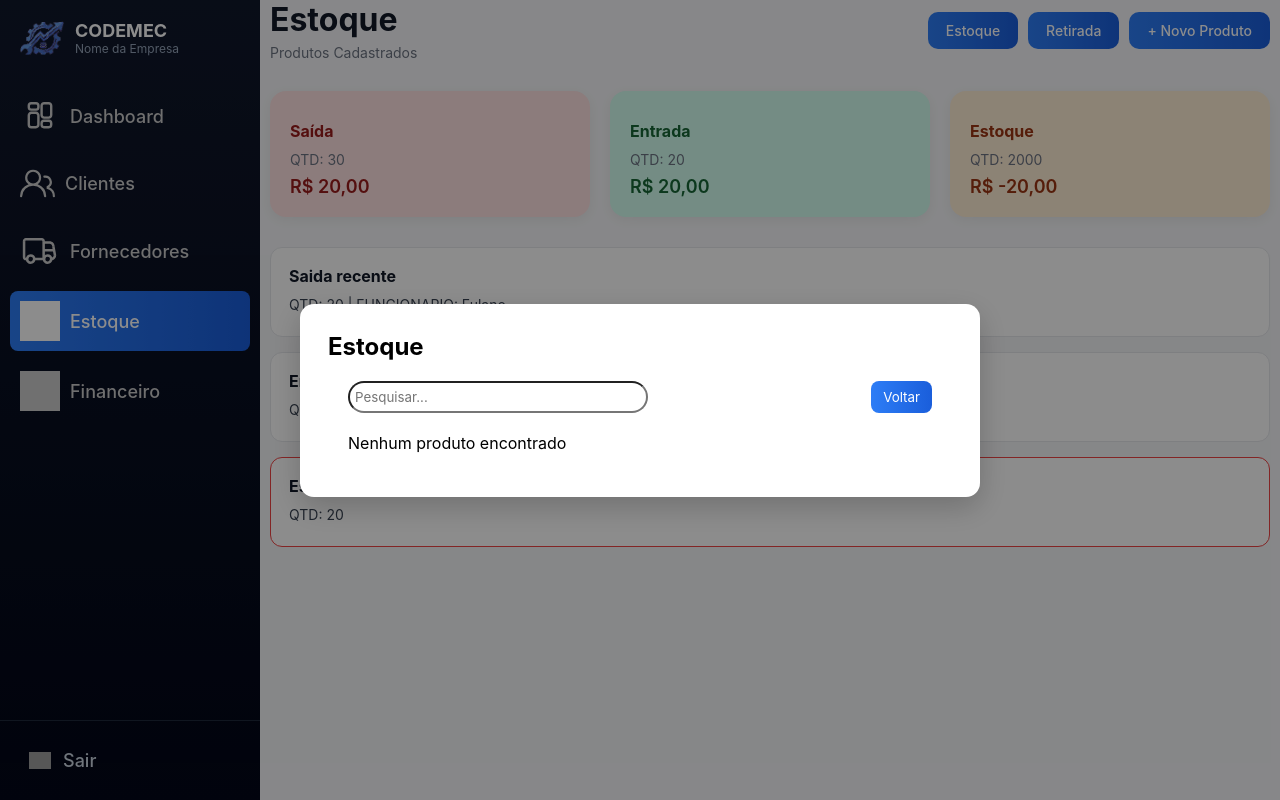
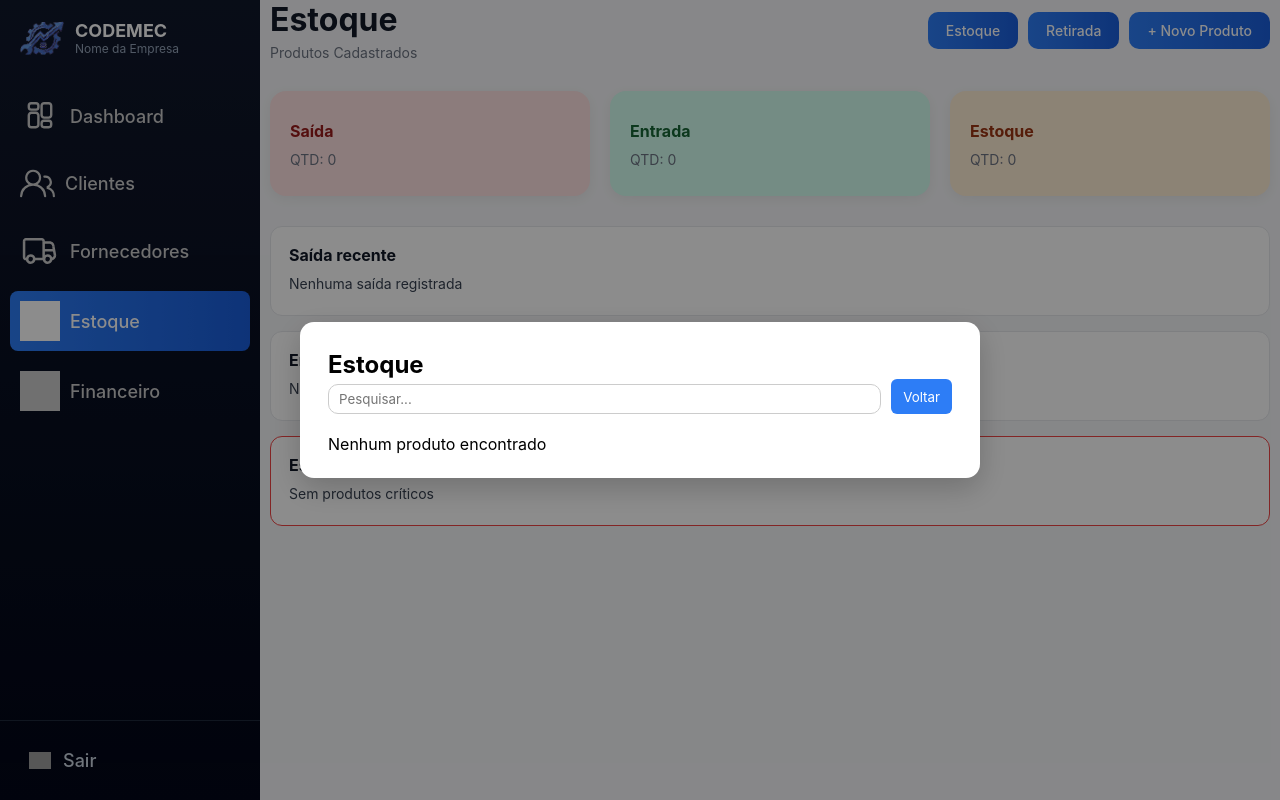
Before and after one commit to The-Saul/PI-Sistema-de-Gestao-para-Oficina-Mecanica, a React (Create React App) app in the folder frontend/: page /estoque in a window 1280 px wide. Both pictures are taken after a click on the button "Estoque". Built offline with nearby package versions, Linux system fonts and the light colour scheme; grey boxes are pictures that could not be loaded.

Commit message:
antoniel

```diff
--- a/frontend/src/Estoque.css
+++ b/frontend/src/Estoque.css
@@ -110,6 +110,7 @@
   background: #ffedd5;
   color: #9a3412;
 }
+
 
 /* LISTAS */
 .list {
@@ -244,73 +245,114 @@
 
 
 /* ===== listproduto =====*/
-.modal-ListProduto {
-  position: fixed; /* 🔥 ESSENCIAL */
+/* ===== MODAL ===== */
+.modal-overlay {
+  position: fixed;
   top: 0;
   left: 0;
-  width: 100vw;
-  height: 100vh;
-  background: rgba(0, 0, 0, 0.3);
+  width: 100%;
+  height: 100%;
+  background: rgba(0,0,0,0.4);
+
   display: flex;
   justify-content: center;
   align-items: center;
-  z-index: 9999; /* 🔥 FICA NA FRENTE DE TUDO */
+
+  z-index: 9999;
 }
 
-
-.form-listproduto{
-  display: grid;
-  grid-template-columns: repeat(4, 1fr);
-  gap: 12px;
-  margin-top: 15px;
-  border-color: #636363;
-  background-color: #e1e0e0;
-  border-radius: 5px;
-  color: #2f2f2f;
-  padding: 10px;
-}
-.form-header{
-border-radius: 20px;
-padding: 20px;
-}
-.modal-header{
-  margin-top:  20px;
-  margin-left: 20px;
-  margin-right: 20px;
-  display: flex;
-  justify-content: space-between;
-
+/* ===== CAIXA DO MODAL ===== */
+.modal {
+  background: #fff;
+  padding: 20px;
+  border-radius: 10px;
+  width: 90%;
+  max-width: 800px;
 }
 
-.btn-listExcluir{
-  background-color: #ccc;
-  border-radius: 5px;
+/* ===== HEADER ===== */
+.modal-header {
+  display: flex;
+  gap: 10px;
+  margin-bottom: 20px;
 }
 
-/* INPUT GRANDE */
+/* ===== INPUT ===== */
+
 .full-list {
-  border-radius: 20px;
-  width: 300px;
-  padding: 5px;
+  margin-top: 5px;
+  flex: 1;
+  padding: 6px 10px;
+  border-radius: 10px;
+  border: 1px solid #ccc;
 }
 
+/* ===== BOTÃO VOLTAR ===== */
 .btn-voltar {
-  background: linear-gradient(90deg, #2d7df6, #1a5edb);
+  background: #2d7df6;
   color: white;
   border: none;
-  padding: 8px 12px;
-  border-radius: 8px;
+  padding: 6px 12px;
+  border-radius: 6px;
   cursor: pointer;
 }
 
-/* ANIMAÇÃO */
-@keyframes popup {
-  from {
-    opacity: 0;
-    transform: scale(0.9);
-  }
-  to {
-    opacity: 1;
-    transform: scale(1);
-  }
+/* ===== LISTA ===== */
+.form-header {
+  display: flex;
+  flex-direction: column;
+  gap: 10px;
 }
+
+/* ===== CARD PRODUTO ===== */
+.form-listproduto {
+  background: #f5f5f5;
+  border: 1px solid #ccc;
+  border-radius: 8px;
+  padding: 10px;
+
+  display: grid;
+  grid-template-columns: 1fr 1fr; /* 🔥 corrigido */
+  gap: 6px 12px;
+
+  font-size: 13px;
+}
+
+/* nome */
+.form-listproduto p:first-child {
+  grid-column: span 2;
+  font-weight: bold;
+}
+
+/* observação */
+.form-listproduto p:last-of-type {
+  grid-column: span 2;
+}
+
+/* ===== BOTÃO EXCLUIR ===== */
+.btn-listExcluir {
+
+
+  grid-column: span 2; /* ocupa a linha toda */
+ justify-self: end;   /* joga pra direita */
+  padding: 4px 8px;
+  font-size: 12px;
+
+  background-color: #e53935;
+  color: #fff;
+  border: none;
+  border-radius: 5px;
+  cursor: pointer;
+}
+
+/* ===== ESTOQUE BAIXO ===== */
+.estoque-baixo {
+  background: #ffecec;
+}
+
+/* ===== ALERTA ===== */
+.alerta {
+  color: #e53935;
+  font-size: 12px;
+  margin-left: 6px;
+}
--- a/frontend/src/components/EStoque/CardEstoque.jsx
+++ b/frontend/src/components/EStoque/CardEstoque.jsx
@@ -1,21 +1,30 @@
-import React from "react";
-
-function Card({ title, qtd, value, color }) {
+function Card({ title, qtd, color }) {
   return (
     <div className={`card ${color}`}>
       <h3>{title}</h3>
       <p>QTD: {qtd}</p>
-      <strong>{value}</strong>
     </div>
   );
 }
 
-export default function Cards() {
+export default function CardEstoque({ produtos, historico }) {
+  const totalEstoque = produtos.reduce(
+    (acc, p) => acc + Number(p.quantidade || 0),
+    0
+  );
+
+  const totalSaida = historico.reduce(
+    (acc, h) => acc + Number(h.quantidade || 0),
+    0
+  );
+
+  const totalEntrada = produtos.length;
+
   return (
     <section className="cards">
-      <Card title="Saída" qtd={30} value="R$ 20,00" color="red" />
-      <Card title="Entrada" qtd={20} value="R$ 20,00" color="green" />
-      <Card title="Estoque" qtd={2000} value="R$ -20,00" color="orange" />
+      <Card title="Saída" qtd={totalSaida} color="red" />
+      <Card title="Entrada" qtd={totalEntrada} color="green" />
+      <Card title="Estoque" qtd={totalEstoque} color="orange" />
     </section>
   );
 }
--- a/frontend/src/components/EStoque/ListProduto.jsx
+++ b/frontend/src/components/EStoque/ListProduto.jsx
@@ -1,4 +1,6 @@
 import { useState } from "react";
+
+const LIMITE_ESTOQUE = 5;
 
 export function ListProduto({ open, onClose, produtos, onDelete }) {
   const [busca, setBusca] = useState("");
@@ -33,19 +35,37 @@ export function ListProduto({ open, onClose, produtos, onDelete }) {
           {produtosFiltrados.length === 0 ? (
             <p>Nenhum produto encontrado</p>
           ) : (
-            produtosFiltrados.map((p) => (
-              <div key={p.id} className="form-listproduto">
-                <p><strong>{p.peca}</strong></p>
-                <p><strong>Fcd:</strong> {p.fornecedor}</p>
-                <p><strong>Cdg:</strong> {p.codigo}</p>
-                <p><strong>Qtd:</strong> {p.quantidade}</p>
-                <p><strong>R$:</strong> {p.valor}</p>
+            produtosFiltrados.map((p) => {
+              const baixo = Number(p.quantidade) <= LIMITE_ESTOQUE;
+
+              return (
+                <div
+                  key={p.id}
+                  className={`form-listproduto ${
+                    baixo ? "estoque-baixo" : ""
+                  }`}
+                >
+                  {/* 🔥 NOME + ALERTA */}
+                  <p>
+                    <strong>{p.peca}</strong>
+                    {baixo && (
+                      <span className="alerta"> ⚠ Estoque baixo</span>
+                    )}
+                  </p>
+
+                  {/* 🔥 TODAS AS INFORMAÇÕES */}
+                  <p><strong>Fornecedor:</strong> {p.fornecedor}</p>
+                  <p><strong>Código:</strong> {p.codigo}</p>
+                  <p><strong>Quantidade:</strong> {p.quantidade}</p>
+                  <p><strong>Valor:</strong> R$ {p.valor}</p>
                   <p><strong>Data:</strong> {p.data}</p>
-                <p><strong>Obs.:</strong> {p.observacao}</p>
+                  <p><strong>Observação:</strong> {p.observacao}</p>
 
-                <button className="btn-listExcluir"
+                  {/* 🔥 BOTÃO */}
+                  <button
+                    className="btn-listExcluir"
                     onClick={() => {
-                    if (window.confirm("Deseja excluir este produto?")) {
+                      if (window.confirm("Deseja excluir?")) {
                         onDelete(p.id);
                       }
                     }}
@@ -53,7 +73,8 @@ export function ListProduto({ open, onClose, produtos, onDelete }) {
                     Excluir
                   </button>
                 </div>
-            ))
+              );
+            })
           )}
         </div>
       </div>
--- a/frontend/src/components/EStoque/ListaEstoque.jsx
+++ b/frontend/src/components/EStoque/ListaEstoque.jsx
@@ -9,19 +9,60 @@ function Box({ title, children, alert }) {
   );
 }
 
-export default function ListaEstoque() {
+const LIMITE_ESTOQUE = 5;
+
+export default function ListaEstoque({ produtos, historico }) {
+  // 🔴 últimas retiradas (3)
+  const saidasRecentes = historico.slice(0, 3);
+
+  // 🟢 últimos produtos adicionados (3)
+  const entradasRecentes = [...produtos].slice(-3).reverse();
+
+  // ⚠️ produtos com estoque baixo
+  const estoqueBaixo = produtos.filter(
+    (p) => Number(p.quantidade) <= LIMITE_ESTOQUE
+  );
+
   return (
     <section className="list">
-      <Box title="Saida recente">
-        <p>QTD: 20 | FUNCIONARIO: Fulano</p>
+
+      {/* 🔴 SAÍDA RECENTE */}
+      <Box title="Saída recente">
+        {saidasRecentes.length === 0 ? (
+          <p>Nenhuma saída registrada</p>
+        ) : (
+          saidasRecentes.map((h) => (
+            <p key={h.id}>
+              QTD: {h.quantidade} | FUNC: {h.funcionario || "-"}
+            </p>
+          ))
+        )}
       </Box>
 
+      {/* 🟢 ENTRADA RECENTE */}
       <Box title="Entrada recente">
-        <p>QTD: 20 | Fornecedor: Fulano</p>
+        {entradasRecentes.length === 0 ? (
+          <p>Nenhuma entrada registrada</p>
+        ) : (
+          entradasRecentes.map((p) => (
+            <p key={p.id}>
+              QTD: {p.quantidade} | FORN: {p.fornecedor || "-"}
+            </p>
+          ))
+        )}
       </Box>
 
-      <Box title="Estoque Baixa" alert>
-        <p>QTD: 20</p>
+      {/* ⚠️ ESTOQUE BAIXO */}
+      <Box title="Estoque Baixo" alert>
+        {estoqueBaixo.length === 0 ? (
+          <p>Sem produtos críticos</p>
+        ) : (
+          estoqueBaixo.map((p) => (
+            <p key={p.id}>
+              {p.peca} | QTD: {p.quantidade}
+            </p>
+          ))
+        )}
       </Box>
     </section>
   );
--- a/frontend/src/pages/Estoque.jsx
+++ b/frontend/src/pages/Estoque.jsx
@@ -12,18 +12,22 @@ function Estoque() {
   const [produtos, setProdutos] = useState([]);
   const [historico, setHistorico] = useState([]);
 
+  // ✅ ADICIONAR PRODUTO
   function adicionarProduto(produto) {
     const novo = {
       ...produto,
       id: Date.now(),
     };
+
     setProdutos((prev) => [...prev, novo]);
   }
 
+  // ✅ REMOVER PRODUTO
   function removerProduto(id) {
     setProdutos((prev) => prev.filter((p) => p.id !== id));
   }
 
+  // ✅ RETIRAR PRODUTO + HISTÓRICO
   function retirarProduto(dados) {
     let encontrou = false;
 
@@ -54,7 +58,7 @@ function Estoque() {
       return;
     }
 
-    // salva histórico
+    // 🔥 salva no histórico
     setHistorico((prev) => [
       {
         ...dados,
@@ -76,10 +80,15 @@ function Estoque() {
             onListProduto={() => setModal("list")}
           />
 
-          <CardEstoque total={produtos.length} />
-          <ListEstoque produtos={produtos} />
+          {/* 🔥 CARDS DINÂMICOS */}
+          <CardEstoque produtos={produtos} historico={historico} />
+
+          {/* 🔥 DASHBOARD (entrada, saída, estoque baixo) */}
+          <ListEstoque produtos={produtos} historico={historico} />
         </div>
       </div>
+
+      {/* MODAIS */}
 
       <NovoProduto
         open={modal === "novo"}
```
Lines whose indentation alone changed are shown as unchanged.
